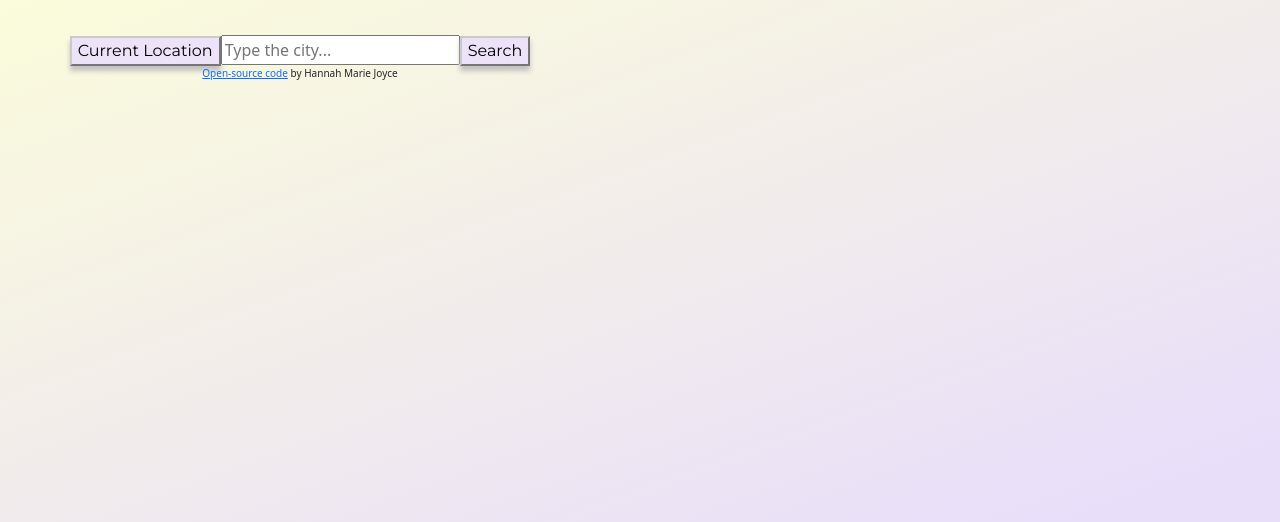
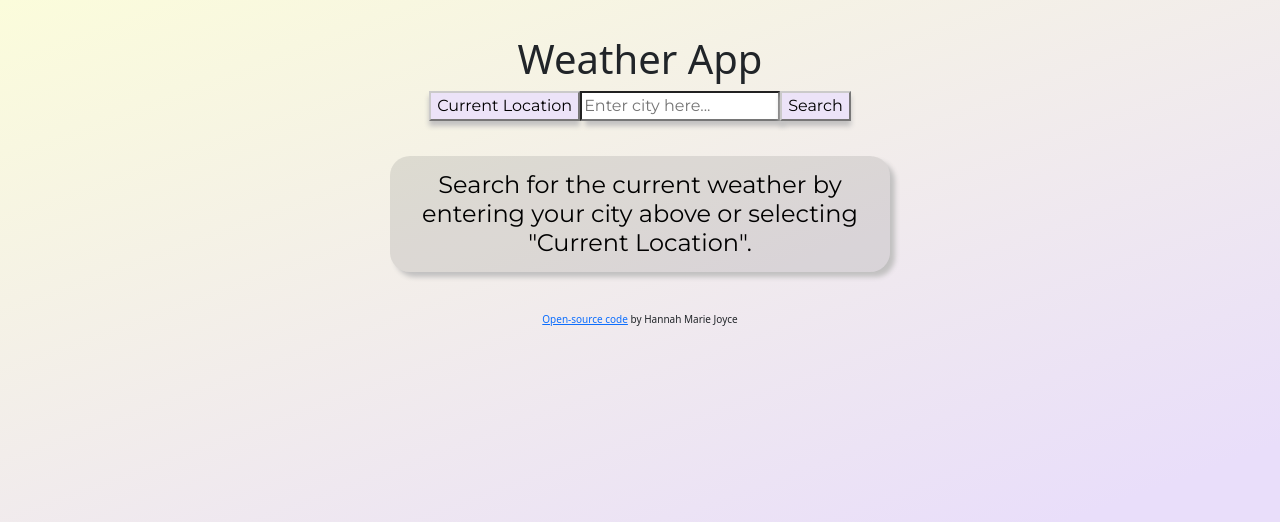
Before and after one commit to hmariejoyce/react-weather-app, a React (Create React App) app: page / in a window 1280 px wide. Shown: the top 522 px of the page. Built offline with nearby package versions, Linux system fonts and the light colour scheme; a web font is replaced by a local one.

Commit message:
Created Opening Message.

```diff
--- a/src/App.css
+++ b/src/App.css
@@ -1,12 +1,26 @@
 @import url("https://fonts.googleapis.com/css2?family=Days+One&family=Exo+2:ital,wght@0,100;0,400;0,700;1,300;1,600&family=Montserrat:ital,wght@0,100;0,400;0,800;1,100&display=swap");
 
 .App {
+  margin: auto;
   margin-top: 35px;
   max-width: 600px;
   text-align: center;
 }
 .sourceCode {
   font-size: 10px;
+  margin-top: 40px;
+}
+
+.searchMessage {
+  margin: auto;
+  margin-top: 35px;
+  max-width: 500px;
+  padding: 15px;
+  border-radius: 20px;
+  color: black;
+  text-align: center;
+  box-shadow: 5px 5px 5px rgb(194, 193, 193);
+  font-family: "Montserrat", sans-serif;
 }
 
 .App-logo {
--- a/src/App.js
+++ b/src/App.js
@@ -1,12 +1,21 @@
 import "./App.css";
 import Search from "./Search.js";
+
 import "bootstrap/dist/css/bootstrap.min.css";
 
 function App() {
   return (
     <div className="App">
       <header className="App-header">
+        <h1 className="weatherAppTitle">Weather App</h1>
         <Search />
+        <h4
+          className="searchMessage"
+          style={{ backgroundColor: "rgba(125, 125, 125, 0.2)" }}
+        >
+          Search for the current weather by entering your city above or
+          selecting "Current Location".
+        </h4>
         <p className="sourceCode">
           <a
             href="https://github.com/hmariejoyce/react-weather-app"
--- a/src/Forecast.css
+++ b/src/Forecast.css
@@ -15,8 +15,8 @@
   font-size: 15px;
 }
 
-.forecasticons {
-  max-width: 100px;
+.forecasticons img {
+  width: 70px;
   display: block;
   margin: 0 auto;
   margin-bottom: -5px;
--- a/src/Search.css
+++ b/src/Search.css
@@ -17,6 +17,15 @@ li {
   padding: 10px;
   box-shadow: 5px 5px 5px rgb(194, 193, 193);
 }
+input {
+  box-shadow: 5px 5px 5px rgb(194, 193, 193);
+}
+
+.searchSection {
+  margin: auto;
+  max-width: 500px;
+  font-family: "Montserrat", sans-serif;
+}
 
 .searchButton,
 .currentButton {
@@ -24,7 +33,6 @@ li {
   border-color: rgb(203, 202, 202);
   color: black;
   box-shadow: 0px 5px 5px rgb(194, 193, 193);
-  font-family: "Montserrat", sans-serif;
 }
 
 .searchButton:hover,
--- a/src/Search.js
+++ b/src/Search.js
@@ -39,13 +39,13 @@ export default function Search(props) {
   }
 
   let form = (
-    <form onSubmit={handleSubmit}>
+    <form className="searchSection" onSubmit={handleSubmit}>
       <button type="submit" className="currentButton">
         Current Location
       </button>
       <input
         type="search"
-        placeholder="Type the city..."
+        placeholder="Enter city here..."
         onChange={searchCity}
       />
       <button type="submit" className="searchButton">
```
